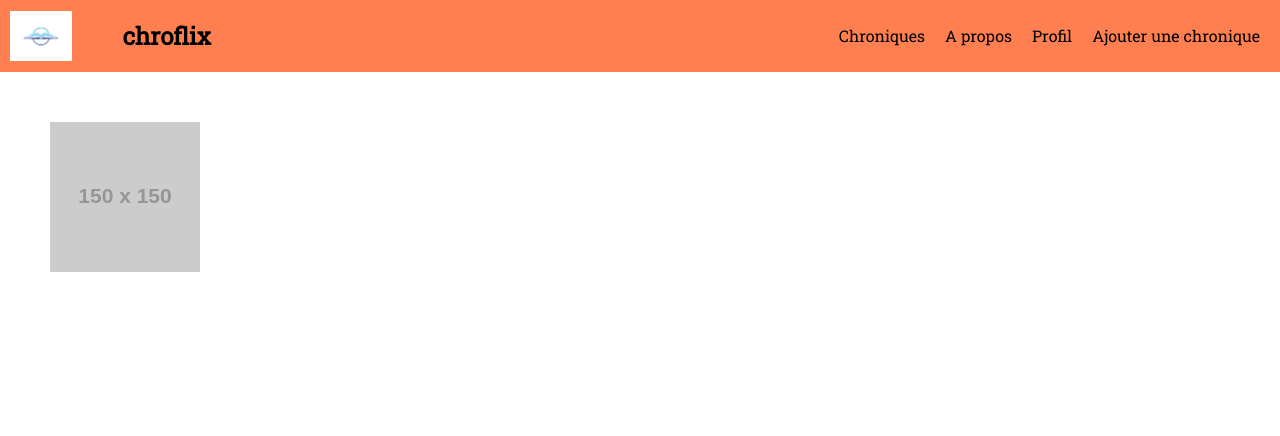
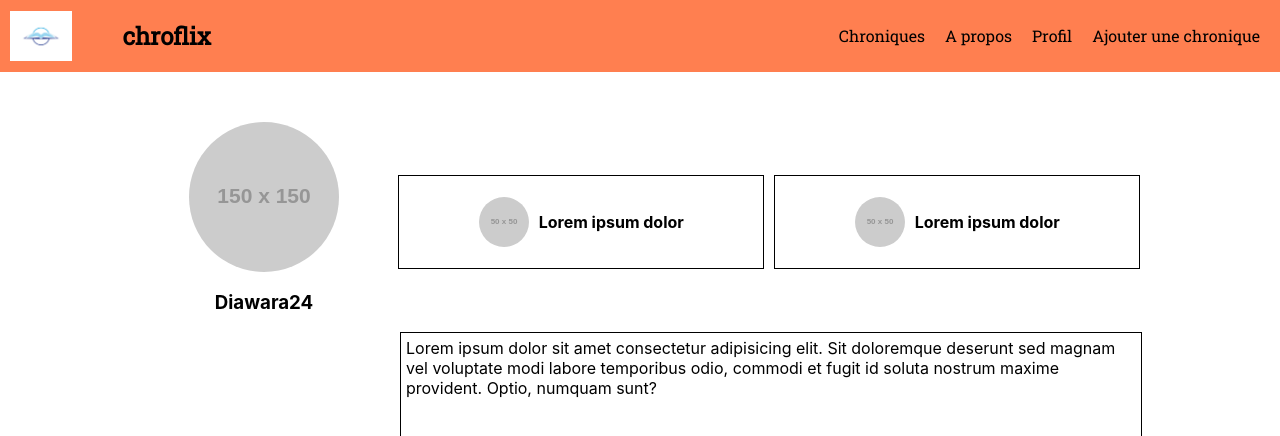
Before and after one commit to diawara24/Tp-React, a React (Vite) app: page /profil in a window 1280 px wide. Shown: the top 436 px of the page. Built offline with nearby package versions, Linux system fonts and the light colour scheme.

Commit message:
profil component

```diff
--- a/src/App.css
+++ b/src/App.css
@@ -80,13 +80,17 @@ code {
   text-align: justify;
 }
 
-.poste {
+.poste, .profile-poste {
   width: 30%;
   height: auto;
   margin-left: 10px;
   margin-bottom: 10px;
   border: 1px solid black;
   padding: 5px;
+}
+
+.profile-poste {
+  cursor: pointer;
 }
 
 .poste-title {
@@ -125,3 +129,33 @@ code {
 .profile-container {
   padding: 50px;
 }
+
+.profile-row {
+  display: flex;
+  align-items: center;
+  justify-content: center;
+}
+
+
+.profile-row > div  {
+  display: flex;
+  align-items: center;
+  justify-content: center;
+  flex-wrap: wrap;
+}
+
+.profile-row > div h3 {
+  width: 100%;
+  text-align: center;
+}
+.profile-row img {
+  border-radius: 100%;
+}
+
+.posteContent  {
+  border: 1px solid black;
+  width: 730px;
+  height: 150px;
+  margin-left: 350px;
+  padding: 5px;
+}
--- a/src/components/profil/profil.jsx
+++ b/src/components/profil/profil.jsx
@@ -3,7 +3,29 @@ import React from 'react'
 const Profil = () => {
   return (
     <div className='profile-container'>
-      <img src="https://via.placeholder.com/150" alt="" />
+     <div className='profile-row'>
+        <div>
+          <img src="https://via.placeholder.com/150" alt="" />
+          <h3>Diawara24</h3>
+        </div>
+        <div className='profile-poste'>
+          <div className='poste-title'>
+            <img src="https://via.placeholder.com/50" alt="" />
+            <h4>Lorem ipsum dolor</h4>
+          </div>
+        </div>
+        <div className='profile-poste'>
+          <div className='poste-title'>
+            <img src="https://via.placeholder.com/50" alt="" />
+            <h4>Lorem ipsum dolor</h4>
+          </div>
+        </div>
+     </div>
+     <div className='posteContent'>
+       Lorem ipsum dolor sit amet consectetur adipisicing elit.
+       Sit doloremque deserunt sed magnam vel voluptate modi labore temporibus odio,
+        commodi et fugit id soluta nostrum maxime provident. Optio, numquam sunt?
+     </div>
     </div>
   )
 }
```
